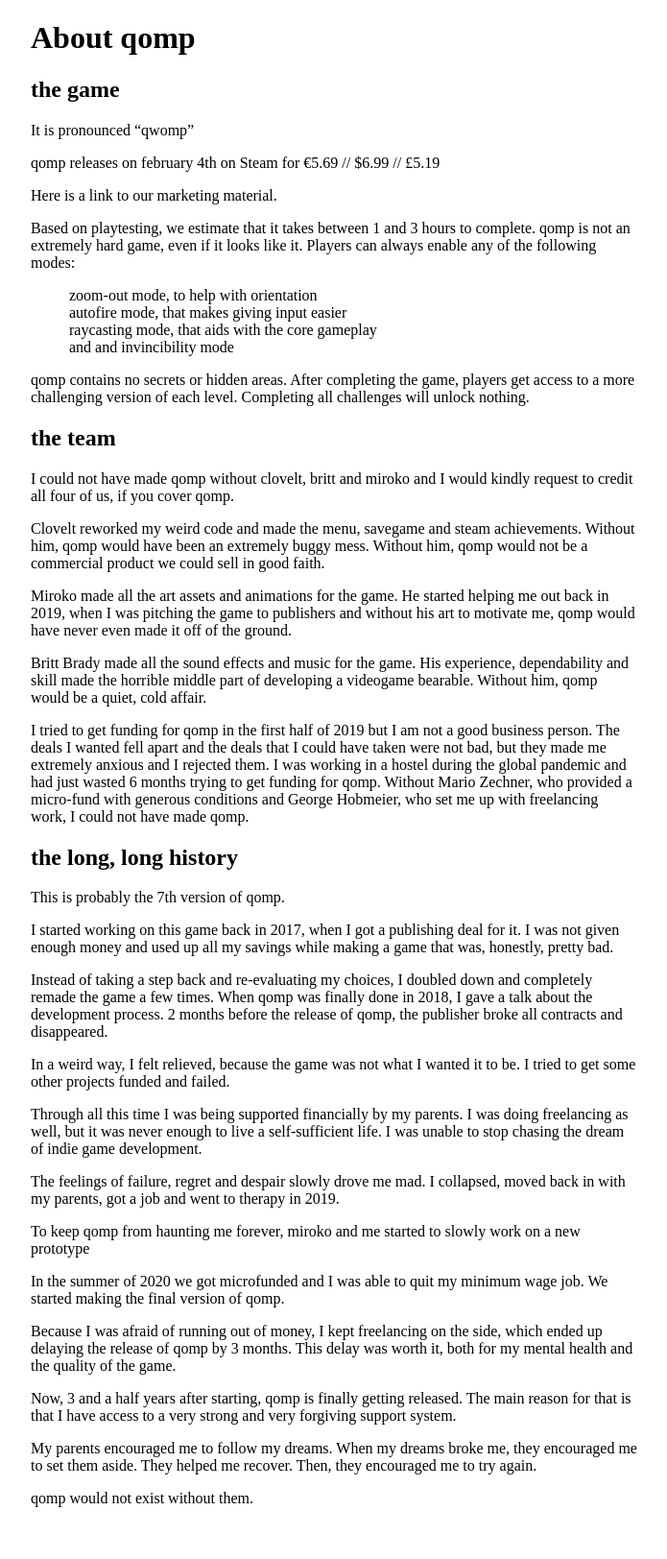
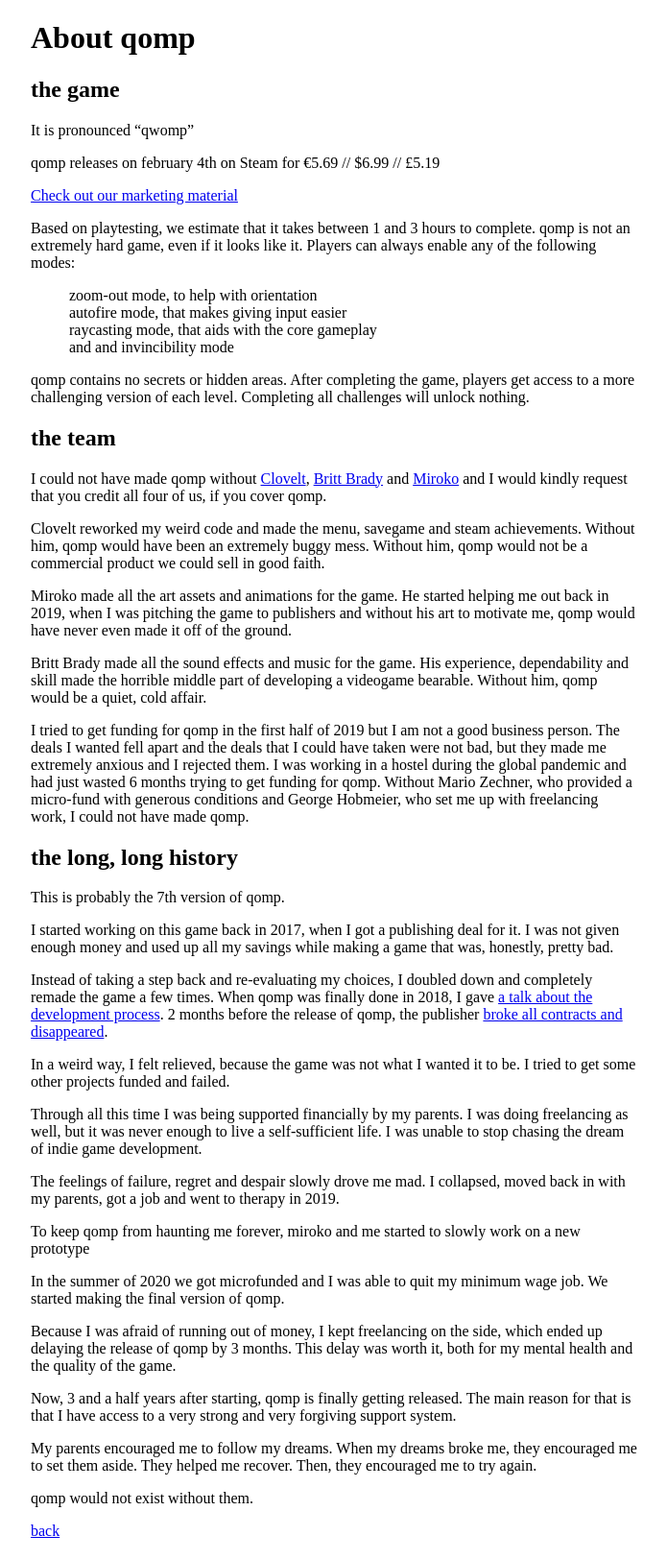
Before and after one commit to stuffedwombat/stuffedwombat.github.io, a Jekyll site: the page built from about_qomp.md, in a window 1280 px wide. Shown: the whole page at 96% size, without its empty margins (292-987 px from the left). Built offline with Jekyll 4.4.1, drawn with Linux system fonts in a browser that asks for light colours; our own code applies the rules of GitHub Pages for plain Markdown files; comment, search, counter and statistics services are not loaded; before the commit the page ends 1590 px from its top, so only the background shows below that.

Commit message:
Update about_qomp.md

```diff
--- a/about_qomp.md
+++ b/about_qomp.md
@@ -6,7 +6,8 @@ It is pronounced “qwomp”
 
 qomp releases on february 4th on Steam for €5.69 // $6.99 // £5.19
 
-Here is a link to our marketing material.
+[Check out our marketing material](qomp_images)
+
 
 
 Based on playtesting, we estimate that it takes between 1 and 3 hours to complete.
@@ -24,7 +25,8 @@ After completing the game, players get access to a more challenging version of e
 
 <h2>the team</h2>
 
-I could not have made qomp without clovelt, britt and miroko and I would kindly request to credit all four of us, if you cover qomp.
+I could not have made qomp without [Clovelt](gustavochico.com), [Britt Brady](https://twitter.com/Britt_t_Brady) and [Miroko](https://twitter.com/MirokoBG) and I would kindly request that you credit all four of us, if you cover qomp.
+
 
 Clovelt reworked my weird code and made the menu, savegame and steam achievements. Without him, qomp would have been an extremely buggy mess. Without him, qomp would not be a commercial product we could sell in good faith.
 
@@ -46,8 +48,8 @@ This is probably the 7th version of qomp.
 I started working on this game back in 2017, when I got a publishing deal for it. I was not given enough money and used up all my savings while making a game that was, honestly, pretty bad.
 
 Instead of taking a step back and re-evaluating my choices, I doubled down and completely remade the game a few times.
-When qomp was finally done in 2018, I gave a talk about the development process.
-2 months before the release of qomp, the publisher broke all contracts and disappeared.
+When qomp was finally done in 2018, I gave [a talk about the development process](https://www.youtube.com/watch?v=vcAlQyzxRck).
+2 months before the release of qomp, the publisher [broke all contracts and disappeared](https://www.gamesindustry.biz/articles/2019-05-02-sindiecate-founders-go-awol-owing-staff-and-contractors-over-30-000).
 
 In a weird way, I felt relieved, because the game was not what I wanted it to be.
 I tried to get some other projects funded and failed.
@@ -77,3 +79,5 @@ Then, they encouraged me to try again.
 
 
 qomp would not exist without them.
+
+[back](index)
```
